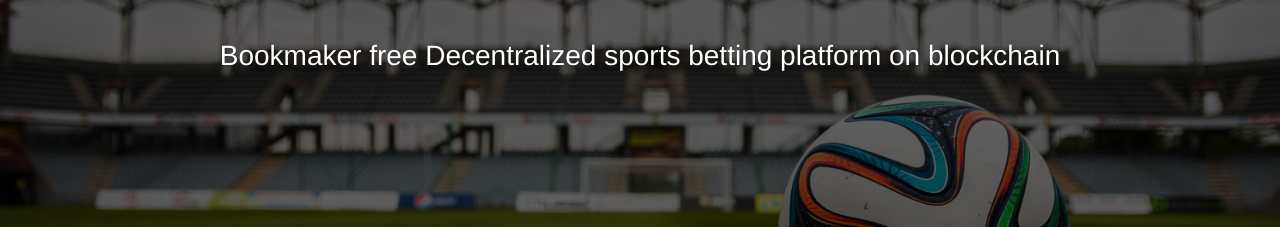
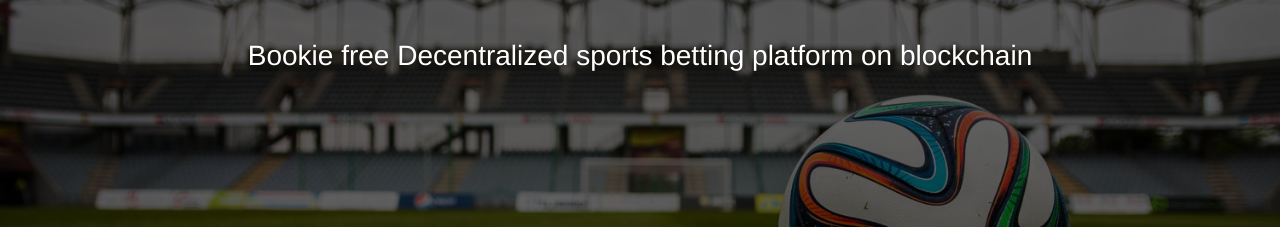
Before and after one commit to sidabet/landing_beta, a plain HTML site: page index.html in a window 1280 px wide. Shown: the part 249-476 px from the top of the page. Drawn offline with Linux system fonts and the light colour scheme; a web font is replaced by a local one.

Commit message:
commited CNAME

```diff
--- a/index.html
+++ b/index.html
@@ -35,7 +35,7 @@
 <!--  H1 can have 2 designs: "logo" and "logo cursive"           -->
 
         <div class="content">
-            <h4 class="motto"> Bookmaker free Decentralized sports betting platform on blockchain  </h4>
+            <h4 class="motto"> Bookie free Decentralized sports betting platform on blockchain  </h4>
             <div class="subscribe">
                 <h5 class="info-text">
                   Join us on <a href="https://discord.gg/JAdqrY8" target="_blank"> <img src="images/Discord-Logo+Wordmark-Color" style="width: 7em"/> </a>  for more Info, Airdrop and bounty
```
Also changed, not shown: 1 other file.
